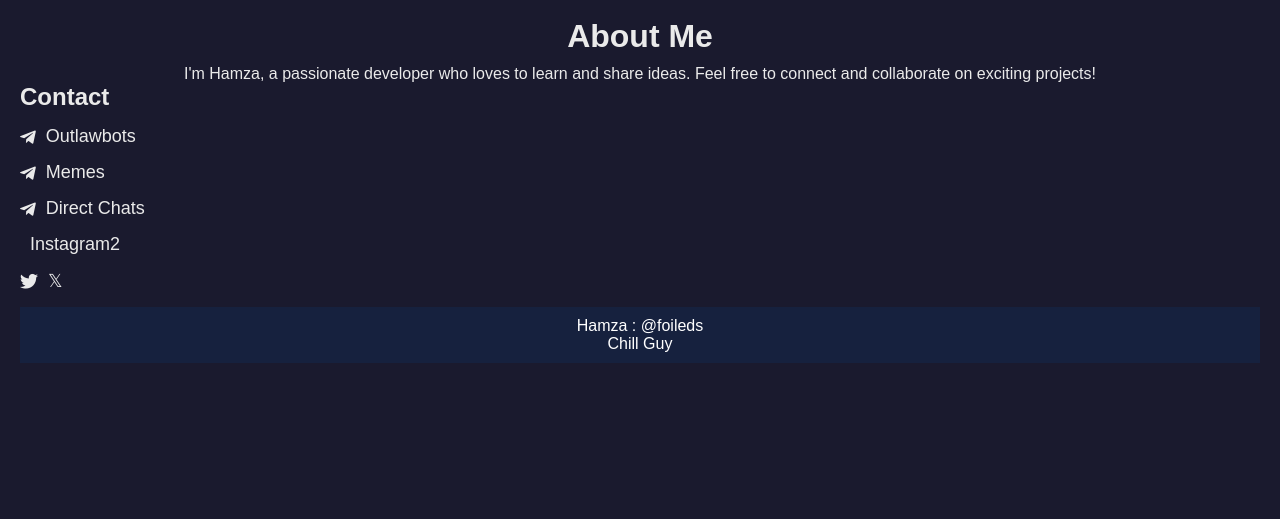
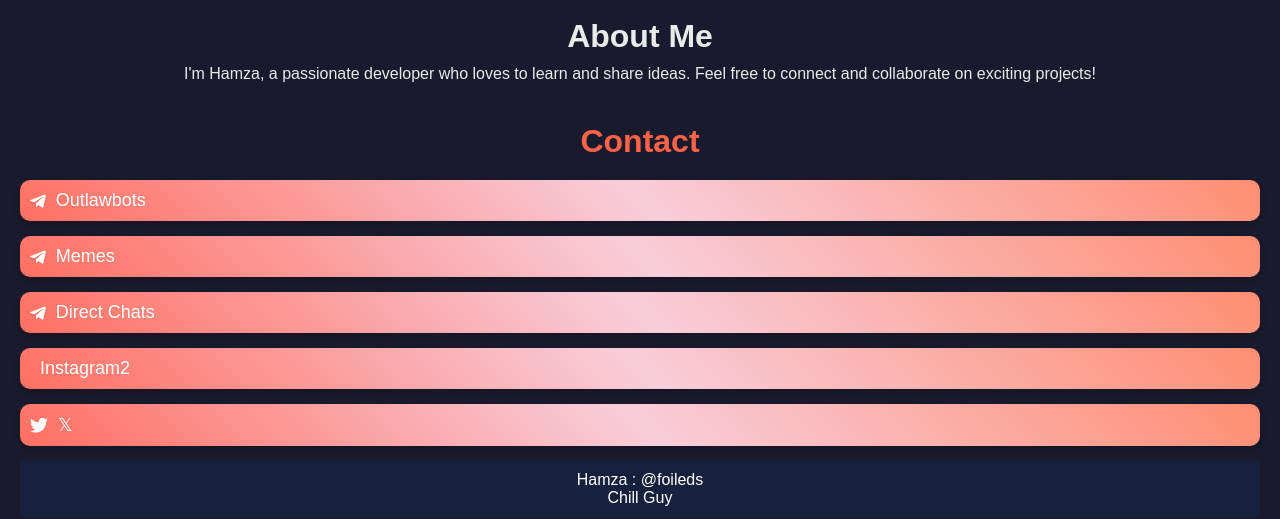
Before and after one commit to folieds/info, a plain HTML site: page index.html in a window 1280 px wide. Shown: the part 281-800 px from the top of the page. Drawn offline with nearby package versions, Linux system fonts and the light colour scheme; no server answers; some icons are missing.

Commit message:
Update styles.css

```diff
--- a/styles.css
+++ b/styles.css
@@ -71,11 +71,24 @@ h1 {
     margin-bottom: 10px;
 }
 
-/* Links Section */
+/* Links Section (Updated) */
+.links {
+    text-align: center;
+    margin-top: 40px; /* Pushes it down */
+    opacity: 0;
+    transform: translateY(30px);
+    animation: fadeInUp 1s 0.5s forwards;
+}
+
+.links h2 {
+    font-size: 2rem;
+    margin-bottom: 20px;
+    color: #ff6347;  /* Colorful text */
+}
+
 .links ul {
     list-style-type: none;
     padding: 0;
-    text-align: center;
 }
 
 .links li {
@@ -83,11 +96,15 @@ h1 {
     opacity: 0;
     transform: translateX(-30px);
     animation: slideIn 0.8s ease forwards;
+    background: linear-gradient(45deg, #ff6f61, #f8cdda, #ff8e72); /* Colorful background */
+    border-radius: 10px;
+    padding: 10px;
+    box-shadow: 0 4px 8px rgba(0, 0, 0, 0.2);
 }
 
 a {
     text-decoration: none;
-    color: #eaeaea;
+    color: #ffffff;  /* White text for contrast */
     font-size: 18px;
     display: flex;
     align-items: center;
```
